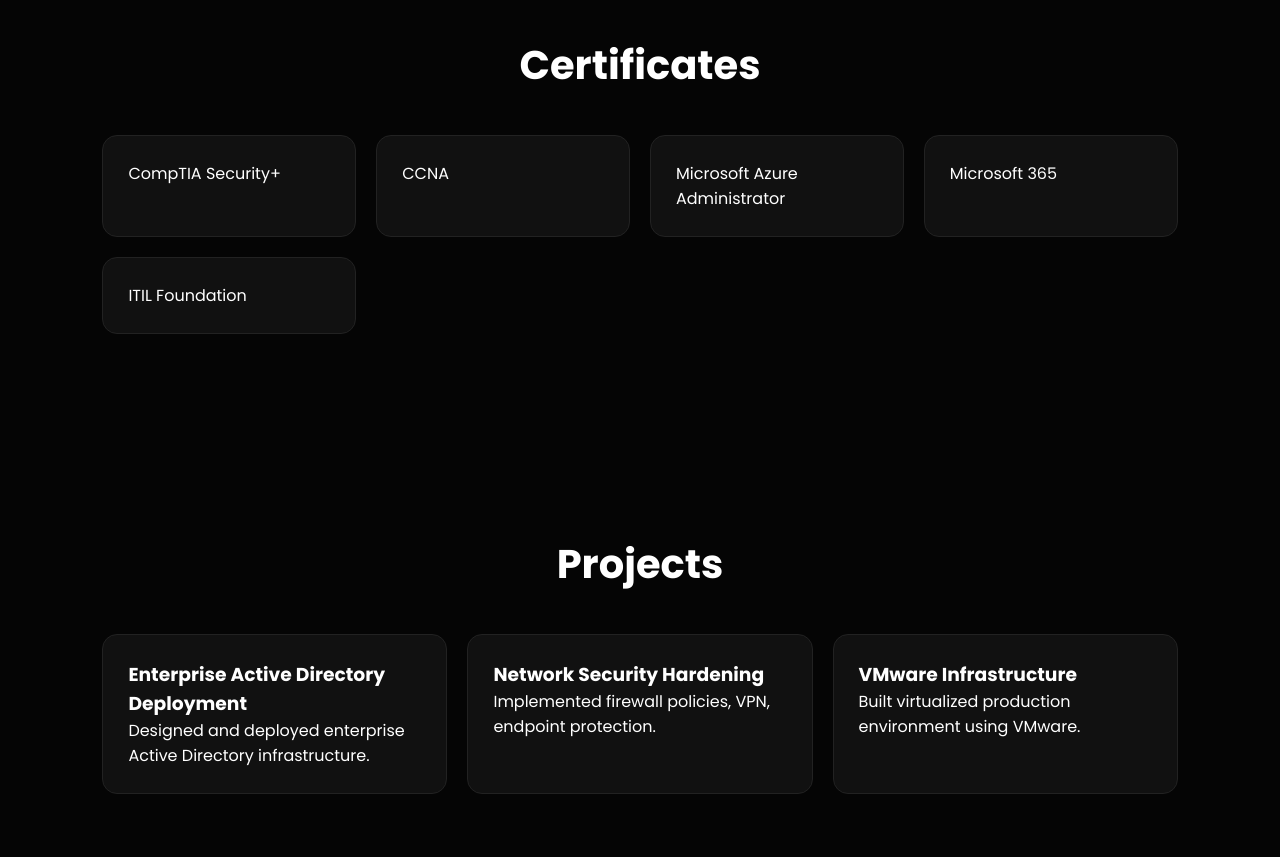
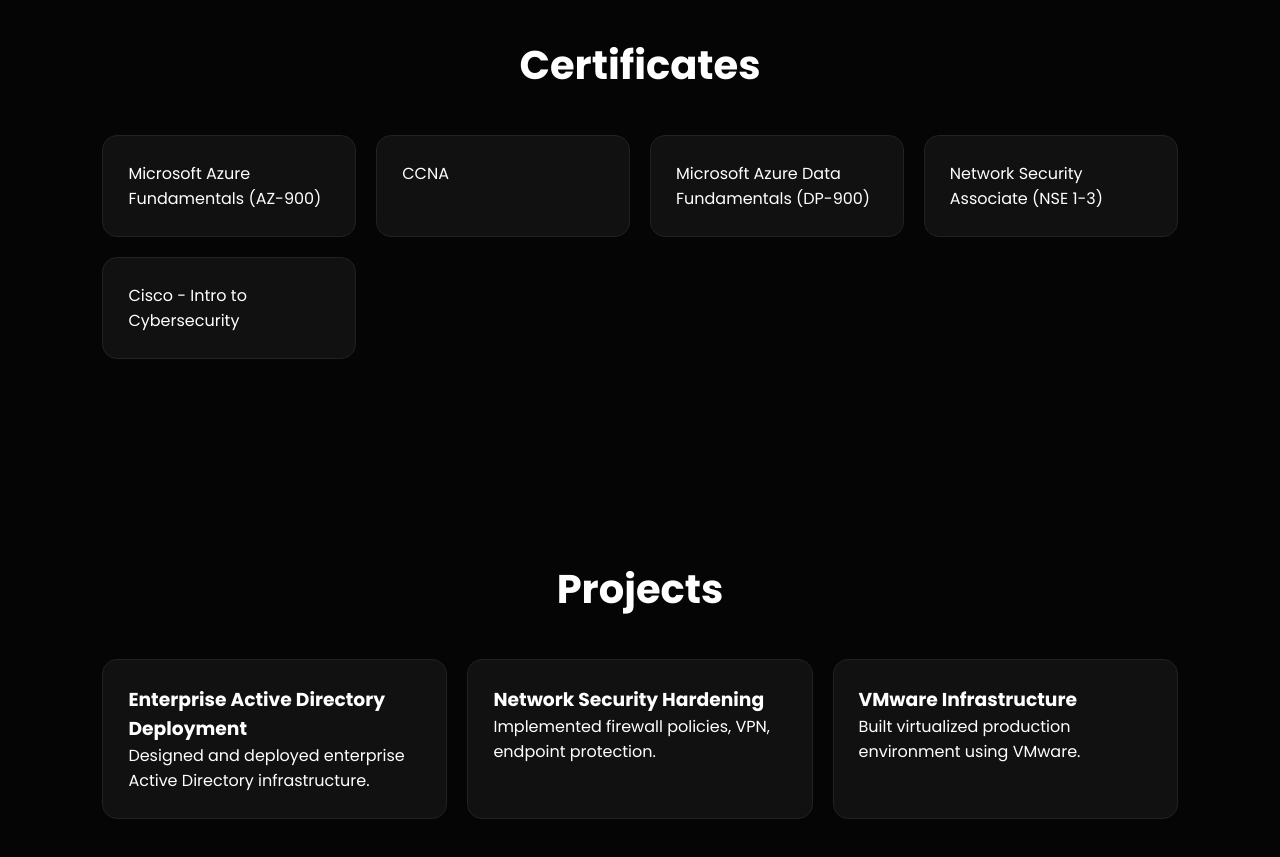
Before and after one commit to knethics/portfolio, a plain HTML site: page index.html in a window 1280 px wide. Shown: the part 2800-3657 px from the top of the page. Drawn offline with Linux system fonts and the light colour scheme.

Commit message:
Update index.html

```diff
--- a/index.html
+++ b/index.html
@@ -241,7 +241,7 @@ LAN/WAN
 <div class="grid">
 
 <div class="certificate">
-CompTIA Security+
+Microsoft Azure Fundamentals (AZ-900)
 </div>
 
 <div class="certificate">
@@ -249,15 +249,15 @@ CCNA
 </div>
 
 <div class="certificate">
-Microsoft Azure Administrator
+Microsoft Azure Data Fundamentals (DP-900)
 </div>
 
 <div class="certificate">
-Microsoft 365
+Network Security Associate (NSE 1-3)
 </div>
 
 <div class="certificate">
-ITIL Foundation
+Cisco - Intro to Cybersecurity
 </div>
 
 </div>
```
